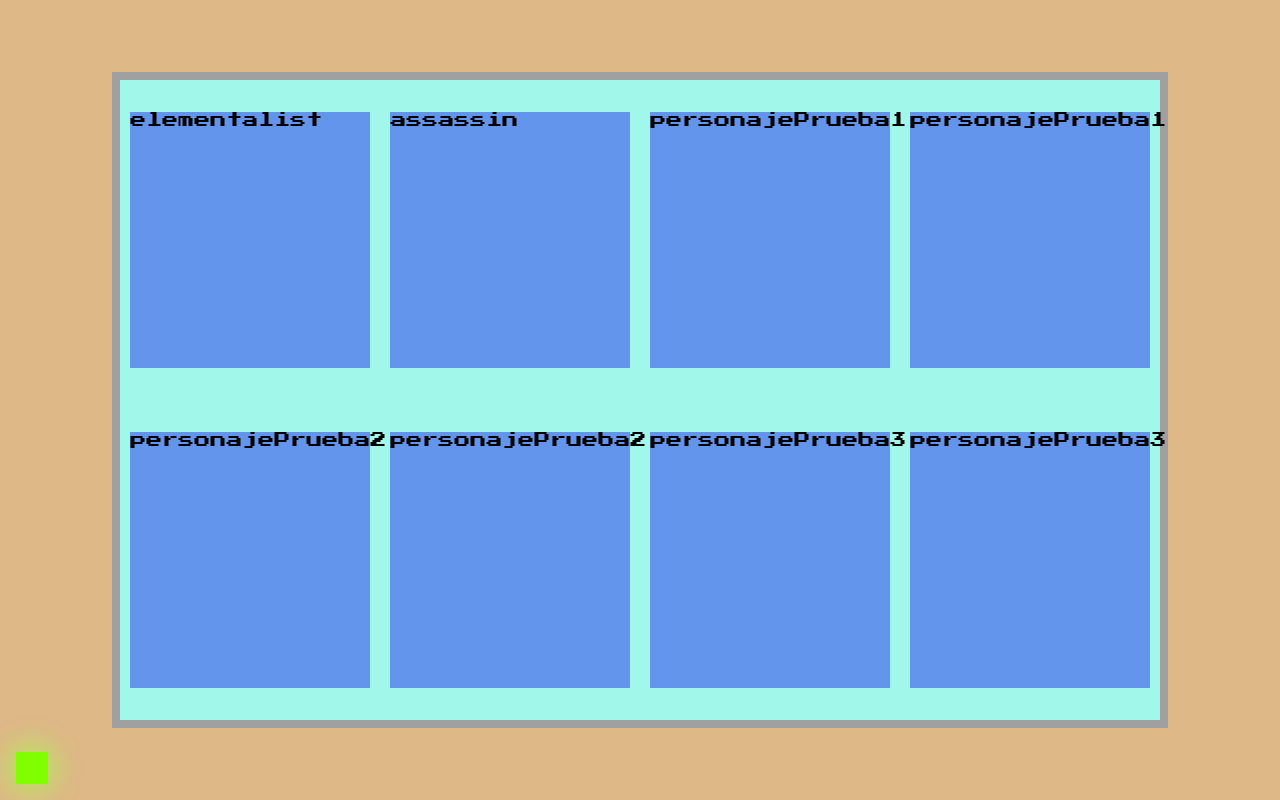
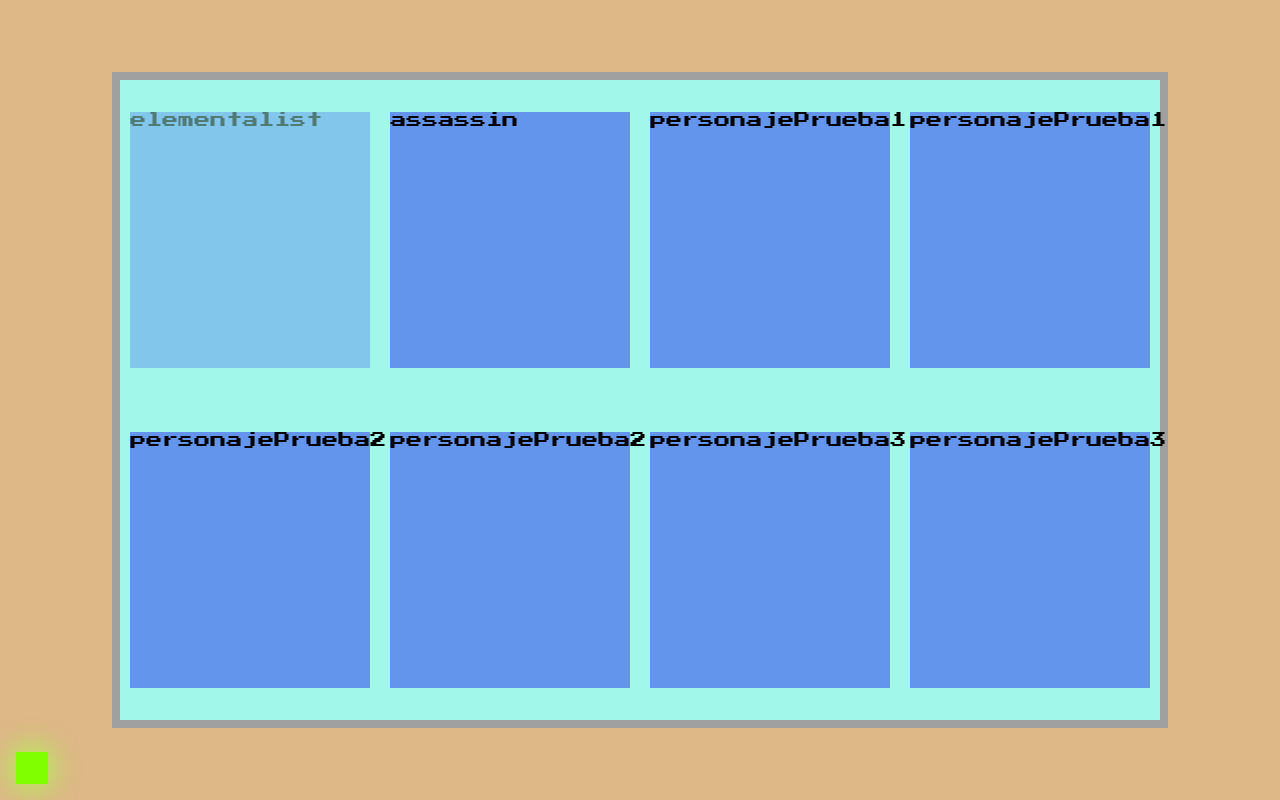
Before and after one commit to aramossanchez/Videojuego_JS, a plain HTML site: page index.html in a window 1280 px wide. Both pictures are taken after a click on the element "elementalist". Drawn offline with Linux system fonts and the light colour scheme.

Commit message:
se añade funcionalidad completa de añadir y quitar personajes en la pantalla de inicio

```diff
--- a/css/style.css
+++ b/css/style.css
@@ -52,6 +52,8 @@ body{
     background-color: cornflowerblue;
     height: 40%;
     width: 23%;
+    transition: 0.7s;
+    cursor: pointer;
 }
 
 /* ELEMENTO EN EL QUE CARGAREMOS TODO EL JUEGO */
--- a/js/main.js
+++ b/js/main.js
@@ -82,25 +82,35 @@ const cambiarPantalla = () => {
     showGame = !showGame;
 }
 
-// GUARDAMOS HABILIDADES DE UN PERSONAJE
-var habilidades = [];
-
 // EN ESTE ARRAY GUARDAMOS TODOS LOS PERSONAJES ELEGIBLES
 var todosLosPersonajes = [elementalist, assassin, personajePrueba1, personajePrueba1, personajePrueba2, personajePrueba2, personajePrueba3, personajePrueba3];
 
 // EN ESTE ARRAY GUARDAMOS LOS PERSONAJES ELEGIDOS
 var personajesElegidos = [];
 
-// METODO PARA GUARDAR LOS PERSONAJES ELEGIDOS
-const guardarPersonajeElegido = (lugarArray) =>{
-    personajesElegidos.push(todosLosPersonajes[lugarArray]);
+// METODO PARA GUARDAR LOS PERSONAJES CLICKADOS EN EL ARRAY DE PERSONAJES SELECCIONADOS
+// O PARA ELIMINAR DEL ARRAY DE PERSONAJES SELECCIONADOS EL PERSONAJE QUE VOLVEMOS A CLICKAR
+const guardarPersonajeElegido = (lugarArray, id) =>{
+    let fichaPersonaje = document.getElementById(id);
+    if(fichaPersonaje.style.opacity != "0.5"){
+        personajesElegidos.push(todosLosPersonajes[lugarArray]);
+        fichaPersonaje.style.opacity = "0.5";
+    }else{
+        let personajeGuardado = (element) => element.id == id;
+        fichaPersonaje.style.opacity = "1";
+        let posicionDePersonajeGuardado = personajesElegidos.findIndex(personajeGuardado);
+        personajesElegidos.splice(posicionDePersonajeGuardado, 1);
+    }
     console.log(personajesElegidos);
 }
+
+// CREAMOS ARRAY PARA GUARDAR LAS HABILIDADES QUE MOSTRAREMOS EN CADA LISTA DE HABILIDADES
+var habilidades = [];
 
 // MOSTRAMOS PERSONAJES EN LA PANTALLA DE SELECCION DE PERSONAJES
 let personaje = document.getElementById("seleccion-personajes");
 for (let i = 0; i < todosLosPersonajes.length; i++) {
-    personaje.innerHTML = personaje.innerHTML + `<div id="${todosLosPersonajes[i].id}" class="personaje-para-elegir" onclick="guardarPersonajeElegido('${i}')">${todosLosPersonajes[i].id}</div>`;
+    personaje.innerHTML = personaje.innerHTML + `<div id="${todosLosPersonajes[i].id}" class="personaje-para-elegir" onclick="guardarPersonajeElegido('${i}', '${todosLosPersonajes[i].id}')">${todosLosPersonajes[i].id}</div>`;
 }
 
 // MOSTRAMOS HABILIDADES EN PANTALLA, Y EL MANÁ QUE GASTAN
```
